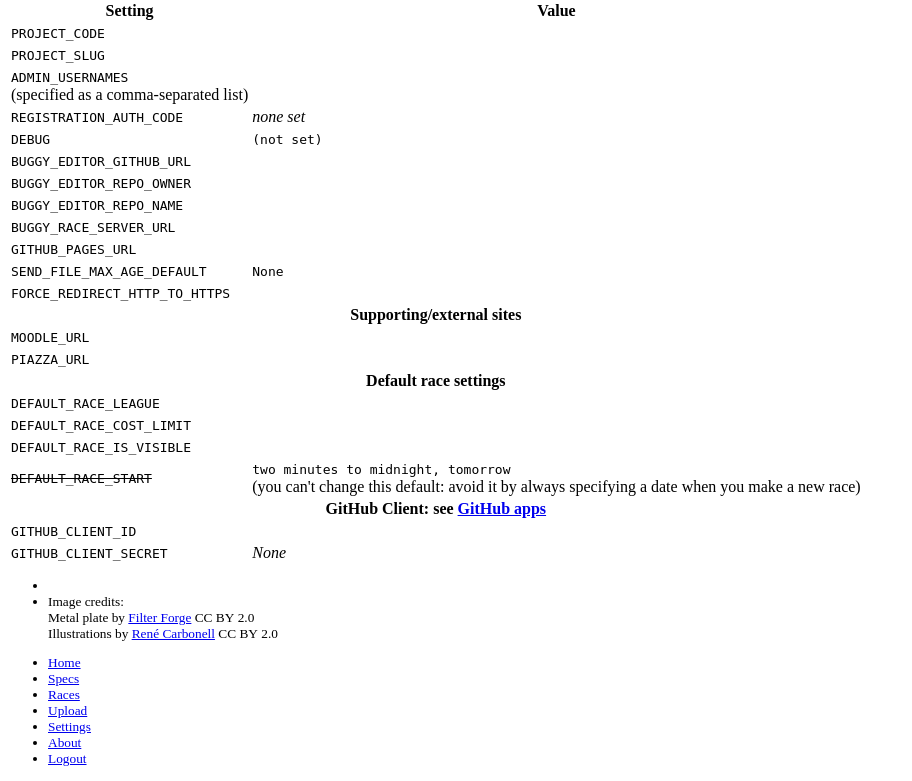
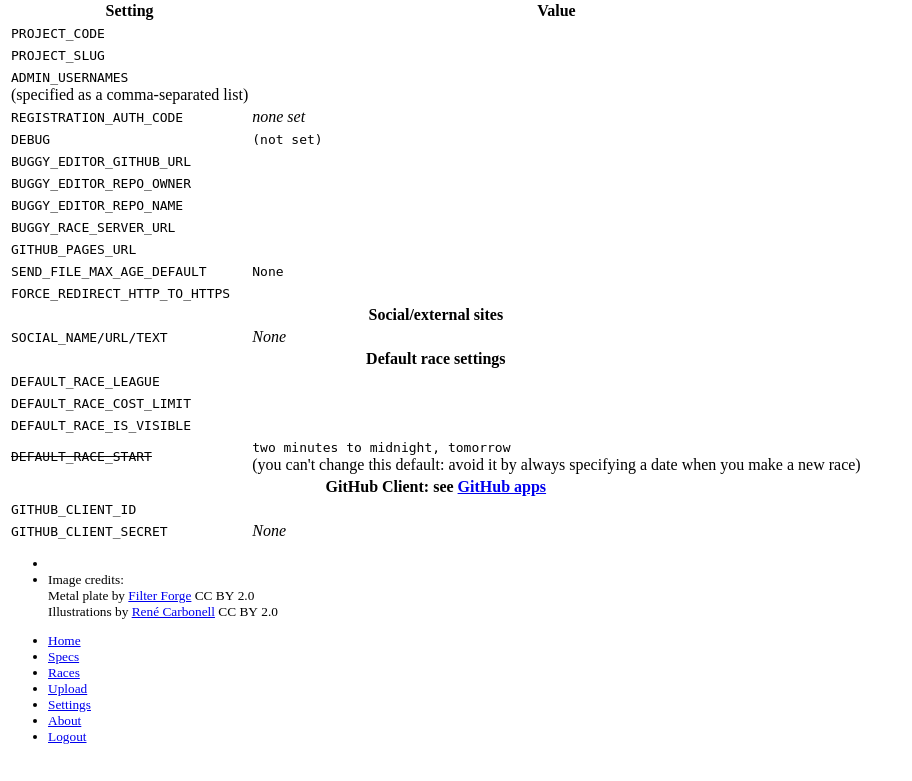
Before and after one commit to buggyrace/buggy-race-server, a Flask app: template buggy_race_server/templates/admin/settings.html in a window 1280 px wide. Shown: the part 547-1328 px from the top of the page, without its empty margins (0-912 px from the left). After the commit the page ends 1291 px from the top, so only its background shows below. Run offline with Flask 2, Linux system fonts and the light colour scheme; the template is opened without the code that fills it, so the values that code supplies are empty; the visitor is signed in with stand-in values (Sample User, id 1); data comes from the database, SQL or seed files in the repository; parts of the project's set-up code (start-up, migrations or seed data) failed here and were passed over.

Commit message:
generalise the social media links (moodle/piazza) closes #19
Note handling this in the docs yet: see #2

Also could add custom logos for main social sites, etc.

```diff
--- a/buggy_race_server/public/views.py
+++ b/buggy_race_server/public/views.py
@@ -40,13 +40,8 @@ def load_user(user_id):
 @blueprint.route("/", methods=["GET", "POST"])
 def home():
     """Home page."""
-    # current_app.logger.info("Hello from the home page!")
     warn_if_insecure()
-    return render_template("public/home.html",
-        editor_url=current_app.config['BUGGY_EDITOR_GITHUB_URL'],
-        piazza_url=current_app.config['PIAZZA_URL'],
-        moodle_url=current_app.config['MOODLE_URL']
-    )
+    return render_template("public/home.html")
 
 
 @blueprint.route("/logout/")
--- a/buggy_race_server/templates/admin/settings.html
+++ b/buggy_race_server/templates/admin/settings.html
@@ -111,17 +111,30 @@
         </tr>
         <tr>
           <th colspan="2">
-            Supporting/external sites
+            Social/external sites
           </th>
         </tr>
-        <tr>
-          <td><code>MOODLE_URL</code></td>
-          <td><code><a href="{{ config['MOODLE_URL'] }}">{{ config['MOODLE_URL'] }}</a></code></td>
-        </tr>
-        <tr>
-          <td><code>PIAZZA_URL</code></td>
-          <td><code><a href="{{ config['PIAZZA_URL'] }}">{{ config['PIAZZA_URL'] }}</a></code></td>
-        </tr>
+        {% for site in config['SOCIAL_LINKS'] %}
+            <tr>
+              <td>
+                {% set i = "{}_".format(loop.index0) if loop.index0 %}
+                <code>SOCIAL_{{ "{}_".format(loop.index0) if loop.index0 }}NAME/URL/TEXT</code>
+              </td>
+              <td>
+                <strong>{{ site['NAME'] }}</strong> &rarr;
+                <code><a href="{{ site['URL'] }}">{{ site['URL'] }}</a></code>
+                <br>
+                {{ site['TEXT'] }}
+              </td>
+            </tr>
+        {% else %}
+            <tr>
+              <td><code>SOCIAL_NAME/URL/TEXT</code></td>
+              <td>
+                <em>None</em>
+              </td>
+            </tr>
+        {% endfor %}
         <tr>
           <th colspan="2">
             Default race settings
```
Also changed, not shown: buggy_race_server/config.py (+25 -5 lines), buggy_race_server/templates/public/home.html (+14 -7 lines), 1 other file.
